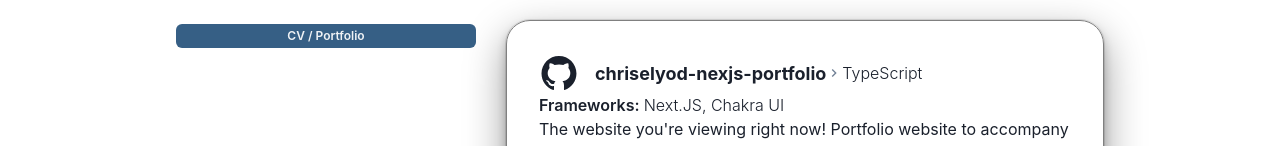
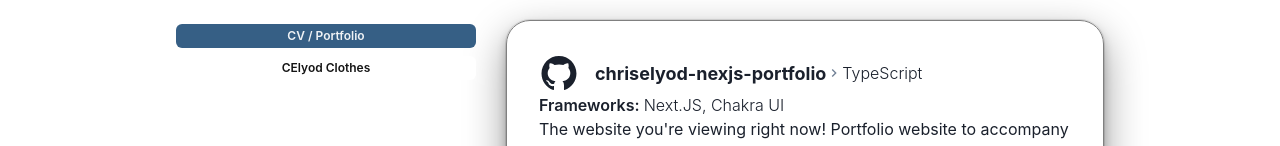
Before and after one commit to ChrisElyod/chriselyod-nextjs-portfolio, a Next.js app: page / in a window 1280 px wide. Shown: the part 2399-2545 px from the top of the page. Built offline with nearby package versions, Linux system fonts and the light colour scheme.

Commit message:
Added url to object type definition and corresponding button to link to the live site to the DevelopmentProjects component

```diff
--- a/src/components/DevelopmentProjects.tsx
+++ b/src/components/DevelopmentProjects.tsx
@@ -1,5 +1,5 @@
 import React, { FC } from 'react';
-import { Box, Container, List, ListIcon, ListItem, Text, Link as ChakraLink, Icon } from '@chakra-ui/react';
+import { Button, Box, Container, List, ListIcon, ListItem, Text, Link as ChakraLink, Icon } from '@chakra-ui/react';
 import { AiOutlineGithub } from 'react-icons/ai';
 import { MdChevronRight } from 'react-icons/md';
 import TabSection, { Tab } from './TabSection';
@@ -14,6 +14,7 @@
     name: string,
   },
   name: string,
+  url?: string,
 }
 
 const DevelopmentProjects: FC = () => {
@@ -50,6 +51,13 @@
               </List>
             </Box>
           : null}
+          {
+            projectObj.url ? (
+              <Button variant="primary" alignSelf="flex-start" mt="8" as={ChakraLink} isExternal href={`${projectObj.url}`}>
+                  See it Live!
+              </Button>
+              ) : null
+          }
         </Box>
       )
     }
@@ -70,6 +78,24 @@
         name: 'chriselyod-nexjs-portfolio'
       },
       name: 'CV / Portfolio',
+    },
+    {
+      description: 'E-Commerce site created during the course Complete React Developer in 2021 (w/ Redux, Hooks, GraphQL) by Zero to Mastery on Udemy.',
+      frameworks: ['Create React App'],
+      languages: ['JavaScript'],
+      notes: [
+        'Completed as a refresher of existing knowledge and to be exposed to new ways of working with React',
+        'Uses SASS for styling components',
+        'Uses Redux for global state management, Firebase for User Authentication / User Data storage and Redux-Persist for caching of items currently in a users cart',
+        'Integrates Stripe Payments in development mode to simulate customer checkout',
+        'Deployed with Heroku'
+      ],
+      repo: {
+        url: 'https://github.com/ChrisElyod/celyod-clothing',
+        name: 'celyod-clothing'
+      },
+      name: 'CElyod Clothes',
+      url: 'https://celyod-live.herokuapp.com'
     }
   ];
   return (
```
